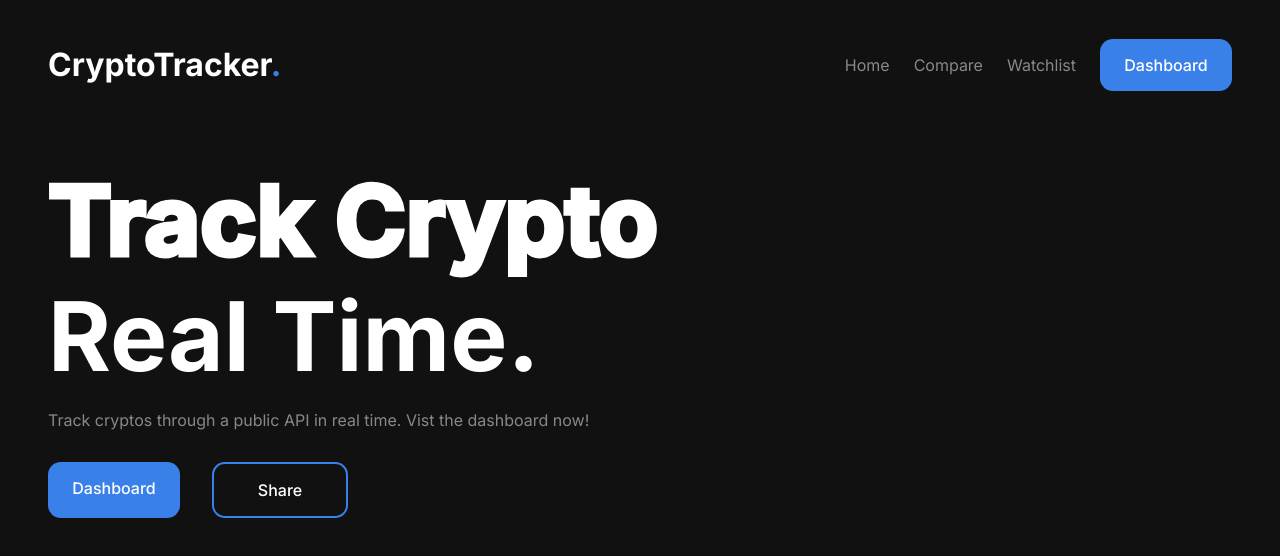
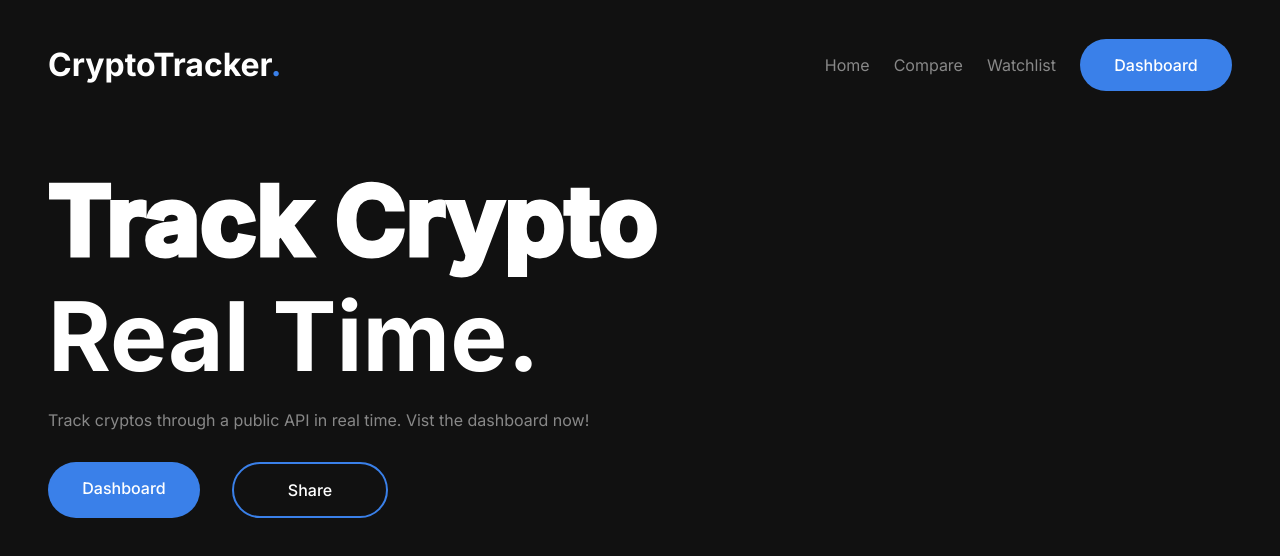
Before and after one commit to KrishnaDass95/crypto-tracker, a React (Vite) app: page / in a window 1280 px wide. Shown: the top 556 px of the page. Built offline with nearby package versions, Linux system fonts and the light colour scheme.

Commit message:
Fix button a bit more

```diff
--- a/src/components/common/button/style.css
+++ b/src/components/common/button/style.css
@@ -2,10 +2,10 @@
     background-color: var(--blue);
     color: var(--white);
     padding: 1rem 1rem;
-    border-radius: 0.8rem;
+    border-radius: 2rem;
     font-weight: 500;
     text-transform: capitalize;
-    min-width: 100px;
+    min-width: 120px;
     text-align: center;
 }
 
@@ -20,10 +20,10 @@
     color: var(--white);
     border: 2px solid var(--blue);
     padding: 1rem 1rem;
-    border-radius: 0.8rem;
+    border-radius: 2rem;
     font-weight: 500;
     text-transform: capitalize;
-    min-width: 100px;
+    min-width: 120px;
     text-align: center;
 }
 
--- a/src/components/landing_page/main_component/style.css
+++ b/src/components/landing_page/main_component/style.css
@@ -26,4 +26,5 @@
 
 .track-crypto-heading:hover {
     color: var(--black);
+    transition: all 0.5s;
 }
```
